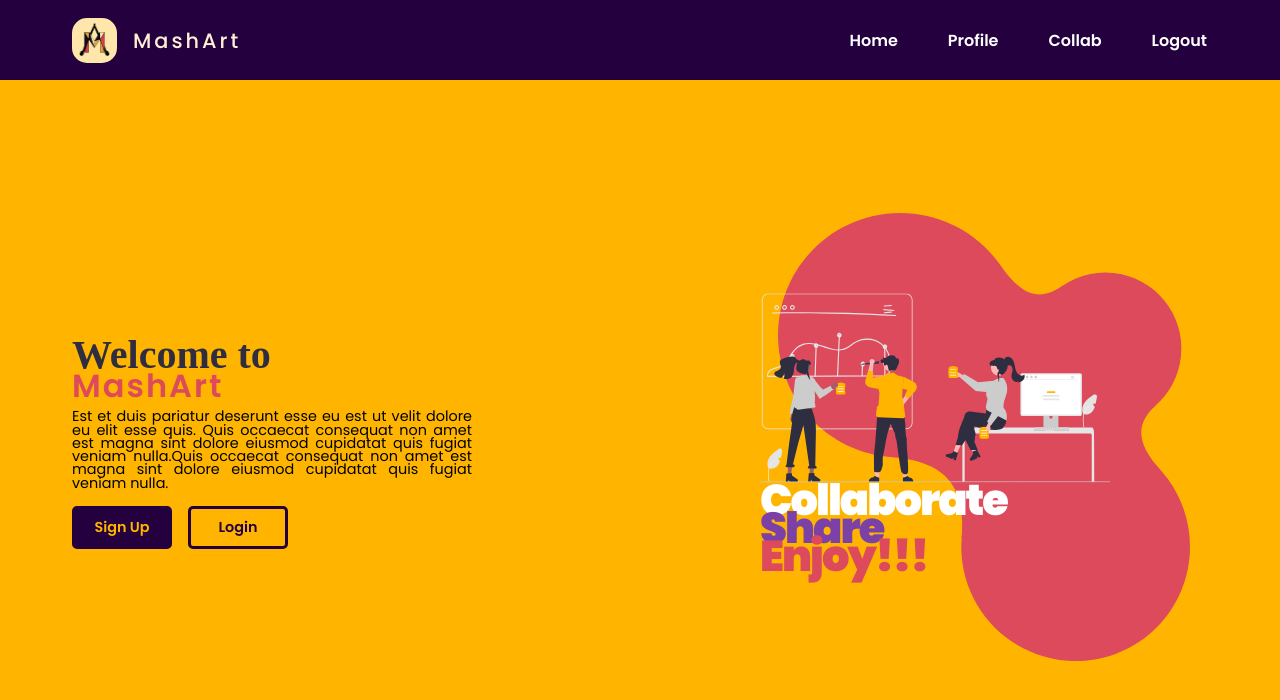
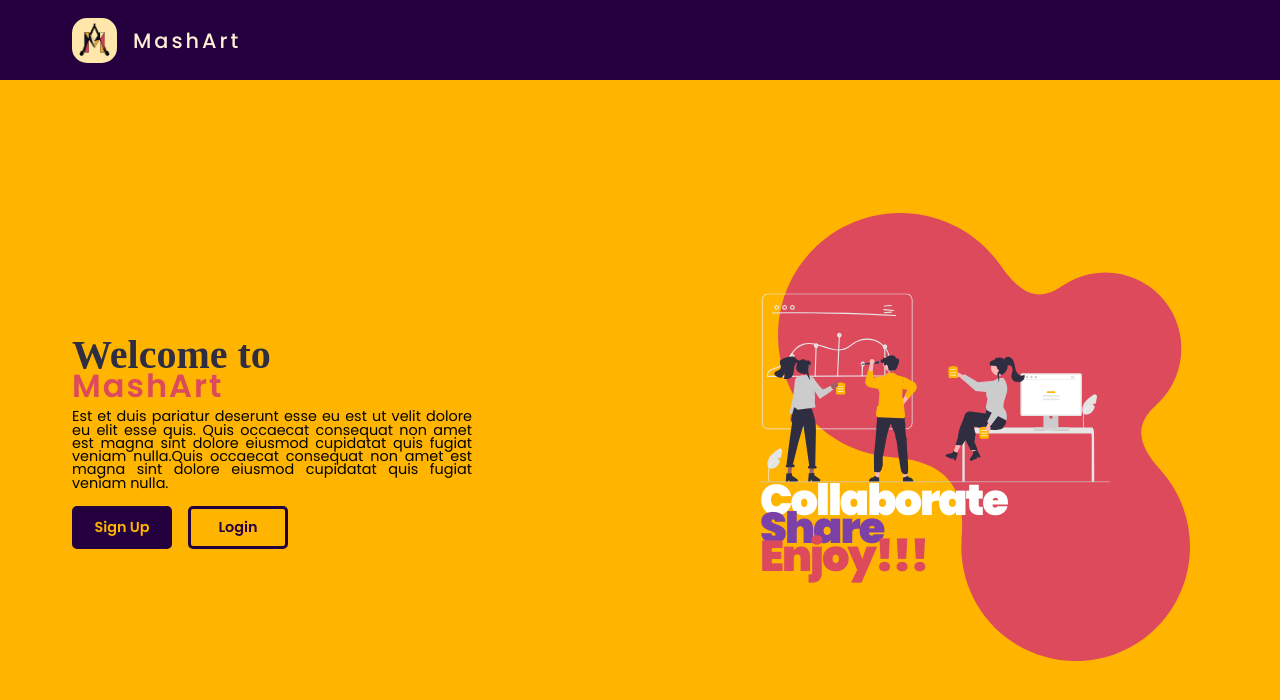
Before and after one commit to HARALARK/MashArt, a React (Create React App) app in the folder mashart/frontend/: page / in a window 1280 px wide. Shown: the top 700 px of the page. Built offline with nearby package versions, Linux system fonts and the light colour scheme; a web font is replaced by a local one.

Commit message:
fixed a typo

```diff
--- a/mashart/frontend/src/components/Header.js
+++ b/mashart/frontend/src/components/Header.js
@@ -9,7 +9,7 @@ import device from "../screen_sizes/devices"
 
 const Header = () => {
   const userLogin = useSelector((state) => state.userLogin)
-  let { userInfo } = userLogin
+  const { userInfo } = userLogin
   const dispatch = useDispatch()
 
   const navLinks = {
@@ -22,7 +22,6 @@ const Header = () => {
     dispatch(logout())
   }
 
-  userInfo = true
   return (
     <Container userLoggedIn={userInfo ? "flex" : "none"}>
       <SubContainer>
```
